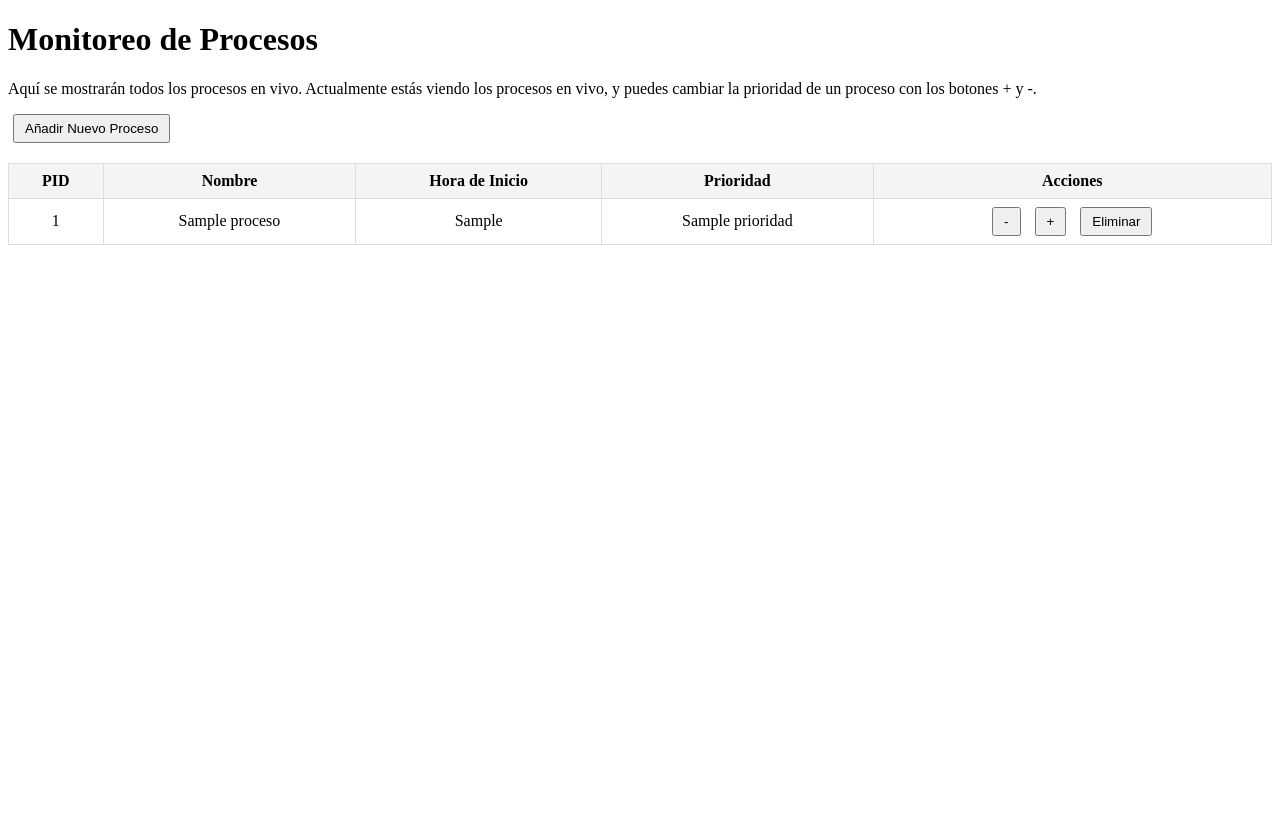
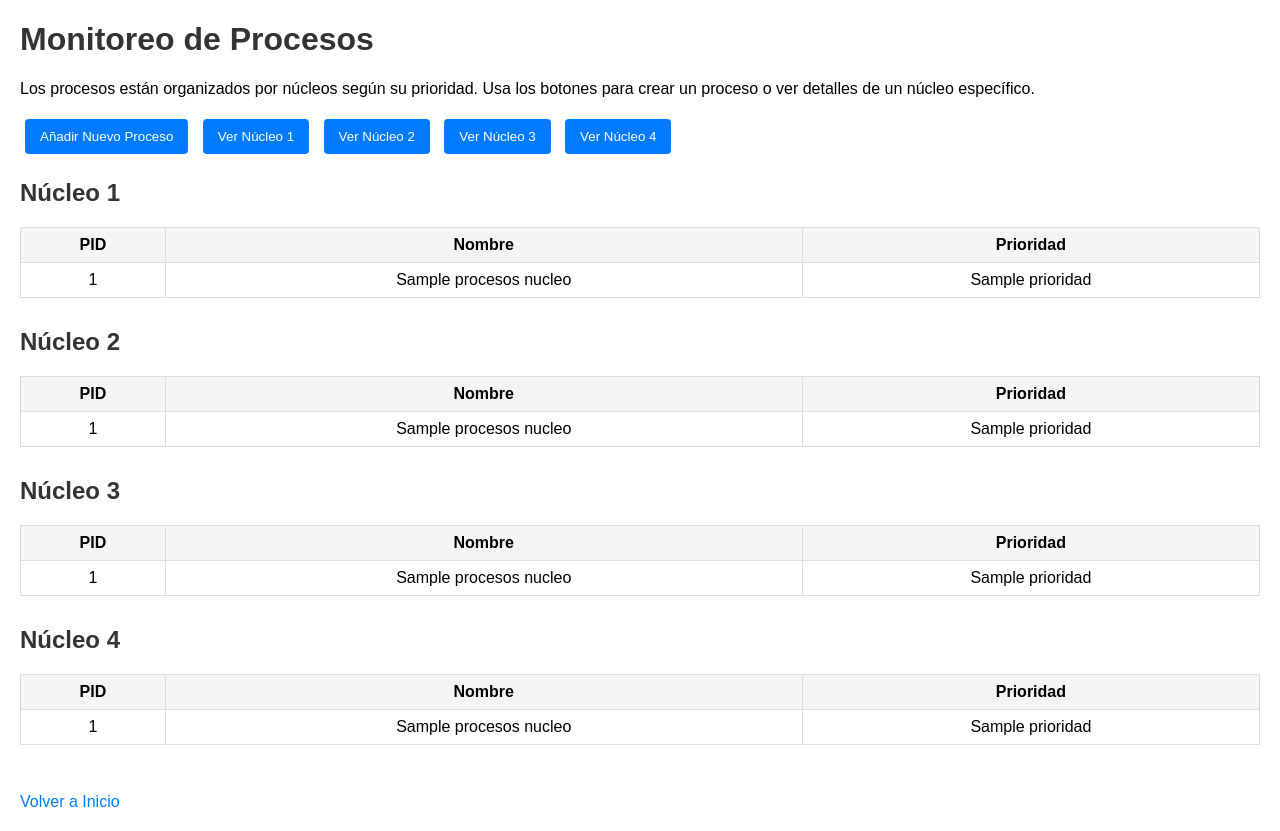
Before and after one commit to KevinRodriguezLima/TIF-SO, a Flask app: template templates/index.html in a window 1280 px wide. Before the commit the page ends 245 px from the top, so only its background shows below. Run offline with Flask 3, Linux system fonts and the light colour scheme; the template is opened without the code that fills it: most values are stand-ins (such as "Sample title", 1, 10 or a date in 2020); some libraries are stand-ins or nearby versions.

Commit message:
Pasando el manejo de los datos de los procesos a sql alchemy y flask y mejorando nuestra pagina principal

```diff
--- a/app.py
+++ b/app.py
@@ -1,103 +1,117 @@
 from flask import Flask, render_template, request, redirect
 from flask_socketio import SocketIO
-from round_robin import round_robin_bp, init_app
+from flask_sqlalchemy import SQLAlchemy
+from datetime import datetime
 import psutil
-import time
-from datetime import datetime
+import random
 
 app = Flask(__name__)
+app.config['SQLALCHEMY_DATABASE_URI'] = 'sqlite:///procesos.db'
+app.config['SQLALCHEMY_TRACK_MODIFICATIONS'] = False
+db = SQLAlchemy(app)
 socketio = SocketIO(app)
-init_app(socketio)
-app.register_blueprint(round_robin_bp, url_prefix='/round_robin')
 
+# Diccionario global para almacenar las prioridades de los procesos del sistema
 prioridades_procesos = {}
-procesos_manuales = {}
 
-class Proceso:
-    def __init__(self, pid, nombre, hora_inicio, prioridad):
-        self.pid = pid
-        self.nombre = nombre
-        self.hora_inicio = hora_inicio
-        self.prioridad = prioridad
+# Tabla de la base de datos
+class Proceso(db.Model):
+    id = db.Column(db.Integer, primary_key=True)
+    nombre = db.Column(db.String(50), nullable=False)
+    prioridad = db.Column(db.Integer, nullable=False)
+    hora_inicio = db.Column(db.String(50), nullable=False)
+    activo = db.Column(db.Boolean, default=True)
+    cpu_asignado = db.Column(db.Integer, nullable=True)  # CPU 1, 2, 3, o 4
 
-    def add(self):
+    def to_dict(self):
         return {
-            "pid": self.pid,
-            "nombre": self.nombre,
-            "hora_inicio": self.hora_inicio,
-            "prioridad": self.prioridad
+            'id': self.id,
+            'nombre': self.nombre,
+            'prioridad': self.prioridad,
+            'hora_inicio': self.hora_inicio,
+            'activo': self.activo,
+            'cpu_asignado': self.cpu_asignado
         }
+
+# Crear la base de datos
+with app.app_context():
+    db.create_all()
 
 @app.route('/')
 def inicio():
-    procesos = []
-    for pid, prioridad in prioridades_procesos.items():
+    procesos_nucleo = {1: [], 2: [], 3: [], 4: []}  # Procesos organizados por núcleo
+
+    # Obtener todos los procesos del sistema usando psutil
+    for proc in psutil.process_iter(attrs=["pid", "name"]):
         try:
-            proc = psutil.Process(pid)
-            procesos.append(Proceso(
-                pid=proc.pid,
-                nombre=proc.name(),
-                hora_inicio=time.strftime('%Y-%m-%d %H:%M:%S', time.localtime(proc.create_time())),
-                prioridad=prioridad
-            ).add())
-        except psutil.NoSuchProcess:
-            pass
+            pid = proc.info["pid"]
+            nombre = proc.info["name"]
 
-    for pid, info_proceso in procesos_manuales.items():
-        procesos.append(info_proceso.add())
+            # Asignar una prioridad aleatoria si el proceso no está en prioridades_procesos
+            if pid not in prioridades_procesos:
+                prioridades_procesos[pid] = random.randint(0, 10)
 
-    return render_template('index.html', procesos=procesos)
+            prioridad = prioridades_procesos[pid]
+
+            proceso = {
+                "pid": pid,
+                "nombre": nombre,
+                "prioridad": prioridad
+            }
+
+            # Clasificar los procesos en los núcleos según su prioridad
+            if prioridad >= 8:
+                procesos_nucleo[1].append(proceso)
+            elif 5 < prioridad < 8:
+                procesos_nucleo[2].append(proceso)
+            elif 2 < prioridad <= 5:
+                procesos_nucleo[3].append(proceso)
+            else:
+                procesos_nucleo[4].append(proceso)
+
+        except (psutil.NoSuchProcess, psutil.AccessDenied, psutil.ZombieProcess):
+            continue
+
+    return render_template('index.html', procesos_nucleo=procesos_nucleo)
 
 @app.route('/crear_proceso', methods=['GET', 'POST'])
 def crear_proceso():
-    max_pid = max(prioridades_procesos.keys(), default=0)
-
+    """Formulario para agregar procesos manualmente."""
     if request.method == 'POST':
         nombre = request.form['nombre']
-        pid = max_pid + 1
         prioridad = int(request.form['prioridad'])
+        hora_inicio = datetime.now().strftime('%Y-%m-%d %H:%M:%S')
+        cpu_asignado = asignar_cpu(prioridad)
 
-        hora_inicio = datetime.now().strftime('%Y-%m-%d %H:%M:%S')
+        nuevo_proceso = Proceso(
+            nombre=nombre,
+            prioridad=prioridad,
+            hora_inicio=hora_inicio,
+            cpu_asignado=cpu_asignado
+        )
+        db.session.add(nuevo_proceso)
+        db.session.commit()
 
-        nuevo_proceso = Proceso(pid, nombre, hora_inicio, prioridad)
-        procesos_manuales[pid] = nuevo_proceso
-        socketio.emit('proceso_nuevo', [nuevo_proceso.add()])
+        socketio.emit('proceso_nuevo', nuevo_proceso.to_dict())
         return redirect('/')
-    return render_template('crear_proceso.html', max_pid=max_pid)
+    return render_template('crear_proceso.html')
 
-def vigilar_procesos():
-    pids_anteriores = set(proc.pid for proc in psutil.process_iter())
-    while True:
-        pids_actuales = set(proc.pid for proc in psutil.process_iter())
-        nuevos_pids = pids_actuales - pids_anteriores
+def asignar_cpu(prioridad):
+    """Asigna un núcleo CPU según la prioridad."""
+    if prioridad >= 8:
+        return 1
+    elif 5 < prioridad < 8:
+        return 2
+    elif 2 < prioridad <= 5:
+        return 3
+    else:
+        return 4
 
-        if nuevos_pids:
-            procesos_nuevos = []
-            for pid in nuevos_pids:
-                try:
-                    proc = psutil.Process(pid)
-                    prioridad_random = random.randint(0, 10)
-                    prioridades_procesos[pid] = prioridad_random
-                    nuevo_proceso = Proceso(
-                        pid=proc.pid,
-                        nombre=proc.name(),
-                        hora_inicio=time.strftime('%Y-%m-%d %H:%M:%S', time.localtime(proc.create_time())),
-                        prioridad=prioridad_random
-                    )
-                    procesos_nuevos.append(nuevo_proceso.add())
-                except psutil.NoSuchProcess:
-                    pass
-
-            if procesos_nuevos:
-                socketio.emit('proceso_nuevo', procesos_nuevos)
-
-        pids_anteriores = pids_actuales
-        time.sleep(1)
-
-@socketio.on('connect')
-def manejar_conexion():
-    print("¡Cliente conectado!")
+@app.route('/nucleo/<int:cpu_id>')
+def ver_nucleo(cpu_id):
+    """Muestra los detalles de los procesos asignados a un núcleo específico."""
+    procesos = Proceso.query.filter_by(cpu_asignado=cpu_id).all()
+    return render_template('nucleo.html', cpu_id=cpu_id, procesos=procesos)
 
 if __name__ == '__main__':
-    socketio.start_background_task(vigilar_procesos)
     socketio.run(app, host='0.0.0.0', port=5000)
--- a/templates/index.html
+++ b/templates/index.html
@@ -6,10 +6,14 @@
     <title>Monitoreo de Procesos</title>
     <script src="https://cdnjs.cloudflare.com/ajax/libs/socket.io/4.6.0/socket.io.js"></script>
     <style>
+        body {
+            font-family: Arial, sans-serif;
+            margin: 20px;
+        }
         table {
             width: 100%;
             border-collapse: collapse;
-            margin-top: 20px;
+            margin: 20px 0;
         }
         th, td {
             border: 1px solid #ddd;
@@ -20,103 +24,130 @@
             background-color: #f4f4f4;
         }
         button {
-            padding: 5px 10px;
-            margin: 0 5px;
+            padding: 10px 15px;
+            margin: 5px;
             cursor: pointer;
+            background-color: #007BFF;
+            color: white;
+            border: none;
+            border-radius: 4px;
         }
-        .error {
-            color: red;
-            font-weight: bold;
+        button:hover {
+            background-color: #0056b3;
+        }
+        h1, h2 {
+            color: #333;
+        }
+        .nucleo {
+            margin-bottom: 30px;
+        }
+        a {
+            color: #007BFF;
+            text-decoration: none;
+        }
+        a:hover {
+            text-decoration: underline;
         }
     </style>
 </head>
 <body>
     <h1>Monitoreo de Procesos</h1>
-    <p>Aquí se mostrarán todos los procesos en vivo. Actualmente estás viendo los procesos en vivo, y puedes cambiar la prioridad de un proceso con los botones + y -.</p>
+    <p>Los procesos están organizados por núcleos según su prioridad. Usa los botones para crear un proceso o ver detalles de un núcleo específico.</p>
 
     <button onclick="window.location.href='/crear_proceso'">Añadir Nuevo Proceso</button>
+    <button onclick="window.location.href='/nucleo/1'">Ver Núcleo 1</button>
+    <button onclick="window.location.href='/nucleo/2'">Ver Núcleo 2</button>
+    <button onclick="window.location.href='/nucleo/3'">Ver Núcleo 3</button>
+    <button onclick="window.location.href='/nucleo/4'">Ver Núcleo 4</button>
 
-    <table id="tabla-procesos">
+    <div class="nucleo">
+        <h2>Núcleo 1</h2>
+        <table>
             <thead>
                 <tr>
                     <th>PID</th>
                     <th>Nombre</th>
-                <th>Hora de Inicio</th>
                     <th>Prioridad</th>
-                <th>Acciones</th>
                 </tr>
             </thead>
             <tbody>
-            {% for proceso in procesos %}
-            <tr id="fila-{{ proceso.pid }}">
-                <td>{{ proceso.pid }}</td>
-                <td>{{ proceso.nombre }}</td>
-                <td>{{ proceso.hora_inicio }}</td>
-                <td id="prioridad-{{ proceso.pid }}">{{ proceso.prioridad }}</td>
-                <td>
-                    <button onclick="cambiarPrioridad({{ proceso.pid }}, -1)">-</button>
-                    <button onclick="cambiarPrioridad({{ proceso.pid }}, 1)">+</button>
-                    <button onclick="eliminarProceso({{ proceso.pid }})">Eliminar</button>
-                </td>
+                {% for proceso in procesos_nucleo[1] %}
+                <tr>
+                    <td>{{ proceso['pid'] }}</td>
+                    <td>{{ proceso['nombre'] }}</td>
+                    <td>{{ proceso['prioridad'] }}</td>
                 </tr>
                 {% endfor %}
             </tbody>
         </table>
+    </div>
 
-    <script>
-        const socket = io();
+    <div class="nucleo">
+        <h2>Núcleo 2</h2>
+        <table>
+            <thead>
+                <tr>
+                    <th>PID</th>
+                    <th>Nombre</th>
+                    <th>Prioridad</th>
+                </tr>
+            </thead>
+            <tbody>
+                {% for proceso in procesos_nucleo[2] %}
+                <tr>
+                    <td>{{ proceso['pid'] }}</td>
+                    <td>{{ proceso['nombre'] }}</td>
+                    <td>{{ proceso['prioridad'] }}</td>
+                </tr>
+                {% endfor %}
+            </tbody>
+        </table>
+    </div>
 
-        socket.on('proceso_nuevo', function (procesos) {
-            console.log('Nuevo proceso recibido:', procesos);
-            const cuerpoTabla = document.getElementById('tabla-procesos').querySelector('tbody');
-            procesos.forEach(proceso => {
-                const fila = document.createElement('tr');
-                fila.id = `fila-${proceso.pid}`;
-                fila.innerHTML = `
-                    <td>${proceso.pid}</td>
-                    <td>${proceso.nombre}</td>
-                    <td>${proceso.hora_inicio}</td>
-                    <td id="prioridad-${proceso.pid}">${proceso.prioridad}</td>
-                    <td>
-                        <button onclick="cambiarPrioridad(${proceso.pid}, -1)">-</button>
-                        <button onclick="cambiarPrioridad(${proceso.pid}, 1)">+</button>
-                        <button onclick="eliminarProceso(${proceso.pid})">Eliminar</button>
-                    </td>
-                `;
-                cuerpoTabla.appendChild(fila);
-            });
-        });
+    <div class="nucleo">
+        <h2>Núcleo 3</h2>
+        <table>
+            <thead>
+                <tr>
+                    <th>PID</th>
+                    <th>Nombre</th>
+                    <th>Prioridad</th>
+                </tr>
+            </thead>
+            <tbody>
+                {% for proceso in procesos_nucleo[3] %}
+                <tr>
+                    <td>{{ proceso['pid'] }}</td>
+                    <td>{{ proceso['nombre'] }}</td>
+                    <td>{{ proceso['prioridad'] }}</td>
+                </tr>
+                {% endfor %}
+            </tbody>
+        </table>
+    </div>
 
-        function cambiarPrioridad(pid, delta) {
-            const prioridadActual = parseInt(document.getElementById(`prioridad-${pid}`).innerText);
-            const nuevaPrioridad = Math.max(0, Math.min(10, prioridadActual + delta));
-
-            socket.emit('cambiar_prioridad', { pid: pid, prioridad: nuevaPrioridad });
-        }
-
-        function eliminarProceso(pid) {
-            socket.emit('eliminar_proceso', { pid: pid });
-        }
-
-        socket.on('prioridad_cambiada', function (datos) {
-            const { pid, nueva_prioridad } = datos;
-            const celdaPrioridad = document.getElementById(`prioridad-${pid}`);
-            if (celdaPrioridad) {
-                celdaPrioridad.innerText = nueva_prioridad;
-            }
-        });
-
-        socket.on('proceso_eliminado', function (datos) {
-            const pid = datos.pid;
-            const fila = document.getElementById(`fila-${pid}`);
-            if (fila) {
-                fila.remove();
-            }
-        });
-
-        socket.on('error', function (datos) {
-            console.error("¡Ups! Algo salió mal:", datos);
-        });
-    </script>
+    <div class="nucleo">
+        <h2>Núcleo 4</h2>
+        <table>
+            <thead>
+                <tr>
+                    <th>PID</th>
+                    <th>Nombre</th>
+                    <th>Prioridad</th>
+                </tr>
+            </thead>
+            <tbody>
+                {% for proceso in procesos_nucleo[4] %}
+                <tr>
+                    <td>{{ proceso['pid'] }}</td>
+                    <td>{{ proceso['nombre'] }}</td>
+                    <td>{{ proceso['prioridad'] }}</td>
+                </tr>
+                {% endfor %}
+            </tbody>
+        </table>
+    </div>
+    <br>
+    <a href="/">Volver a Inicio</a>
 </body>
 </html>
```
Also changed, not shown: requirements.txt (+6 -5 lines). Lines whose indentation alone changed are shown as unchanged.
